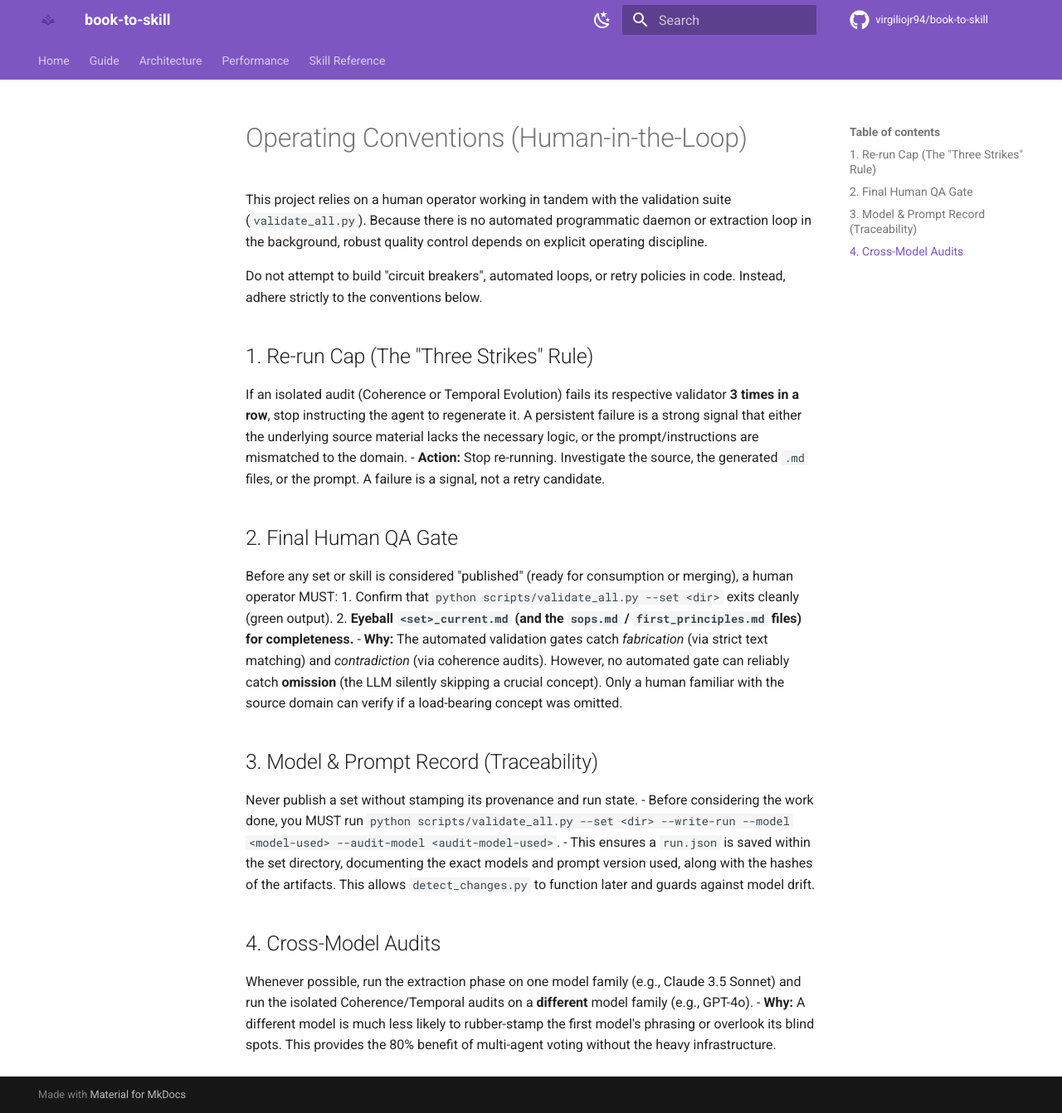
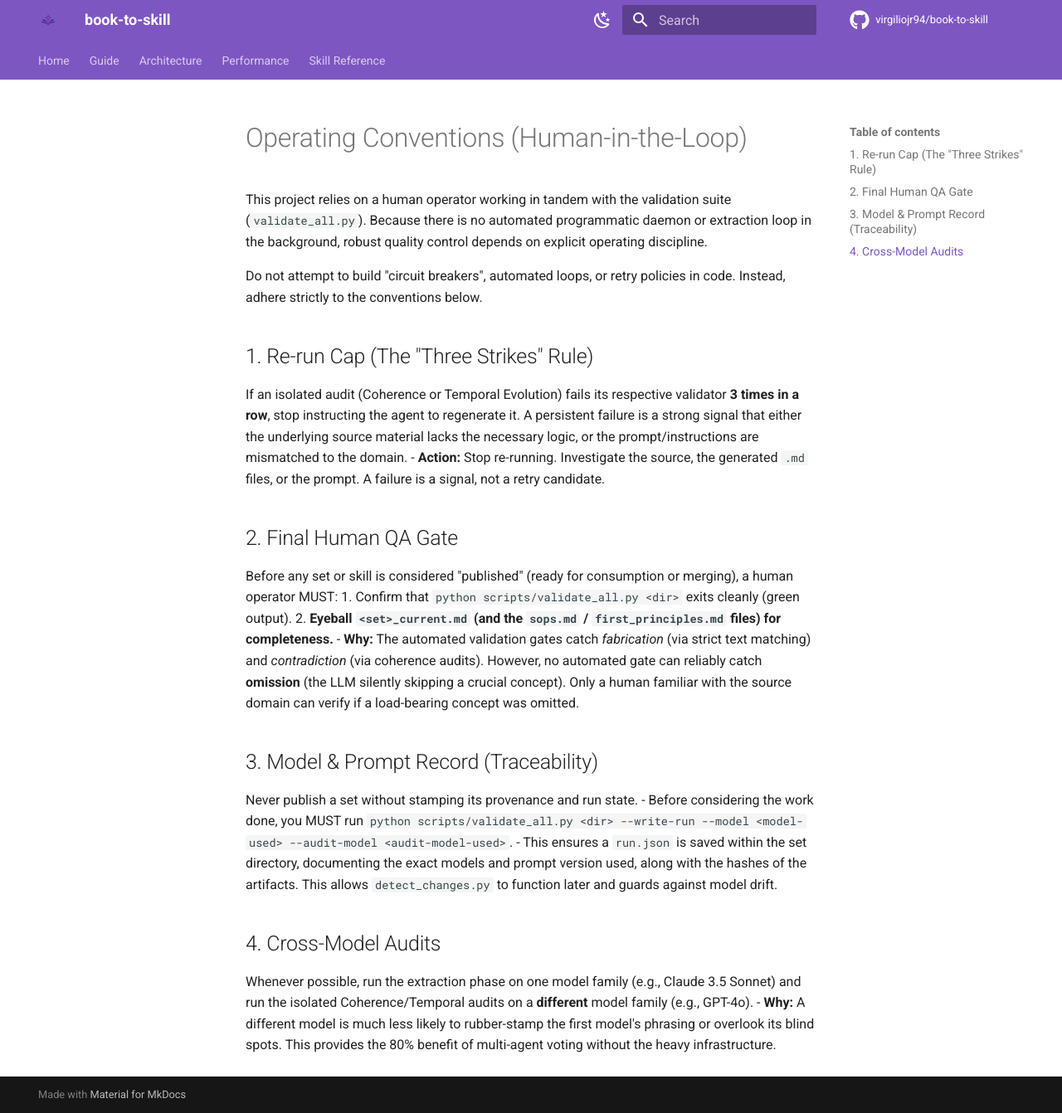
Before and after one commit to carpatia77/sop-extractor, an MkDocs documentation site: the page built from docs/OPERATING_CONVENTIONS.md, in a window 1280 px wide and 1342 px high. Shown: the whole window at 83% size. Built offline with MkDocs 1.6.1 and Material for MkDocs 9.7.7, drawn with Linux system fonts in a browser that asks for light colours; comment, search, counter and statistics services are not loaded.

Commit message:
docs: fix validate_all.py CLI example in operating conventions
skill_dir is a positional argument, not --set; the documented command
as written fails with "unrecognized arguments".

Co-Authored-By: Claude Sonnet 5 <noreply@anthropic.com>
Claude-Session: https://claude.ai/code/session_01WpV8rMBbVZbfWc9zbUhmxk

```diff
--- a/docs/OPERATING_CONVENTIONS.md
+++ b/docs/OPERATING_CONVENTIONS.md
@@ -11,13 +11,13 @@ A persistent failure is a strong signal that either the underlying source materi
 
 ## 2. Final Human QA Gate
 Before any set or skill is considered "published" (ready for consumption or merging), a human operator MUST:
-1. Confirm that `python scripts/validate_all.py --set <dir>` exits cleanly (green output).
+1. Confirm that `python scripts/validate_all.py <dir>` exits cleanly (green output).
 2. **Eyeball `<set>_current.md` (and the `sops.md` / `first_principles.md` files) for completeness.**
 - **Why:** The automated validation gates catch *fabrication* (via strict text matching) and *contradiction* (via coherence audits). However, no automated gate can reliably catch **omission** (the LLM silently skipping a crucial concept). Only a human familiar with the source domain can verify if a load-bearing concept was omitted.
 
 ## 3. Model & Prompt Record (Traceability)
 Never publish a set without stamping its provenance and run state.
-- Before considering the work done, you MUST run `python scripts/validate_all.py --set <dir> --write-run --model <model-used> --audit-model <audit-model-used>`.
+- Before considering the work done, you MUST run `python scripts/validate_all.py <dir> --write-run --model <model-used> --audit-model <audit-model-used>`.
 - This ensures a `run.json` is saved within the set directory, documenting the exact models and prompt version used, along with the hashes of the artifacts. This allows `detect_changes.py` to function later and guards against model drift.
 
 ## 4. Cross-Model Audits
```
